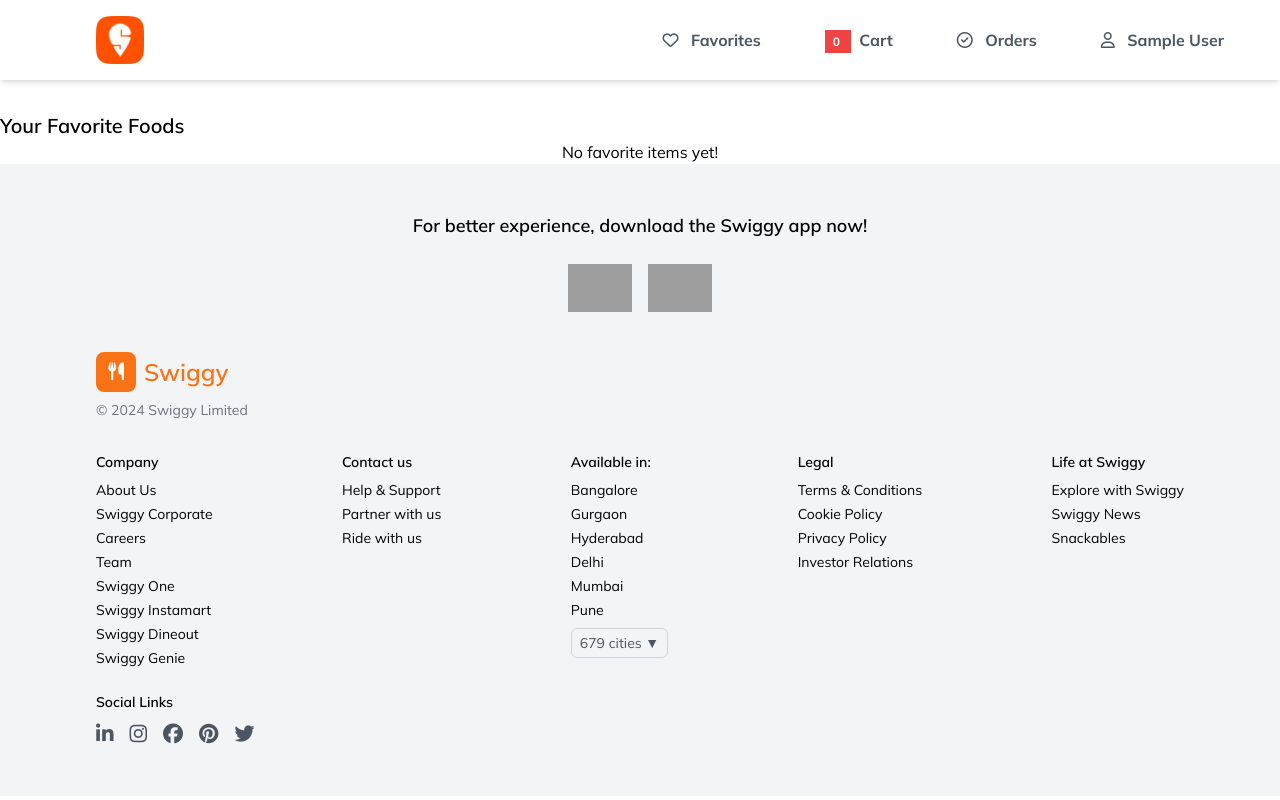
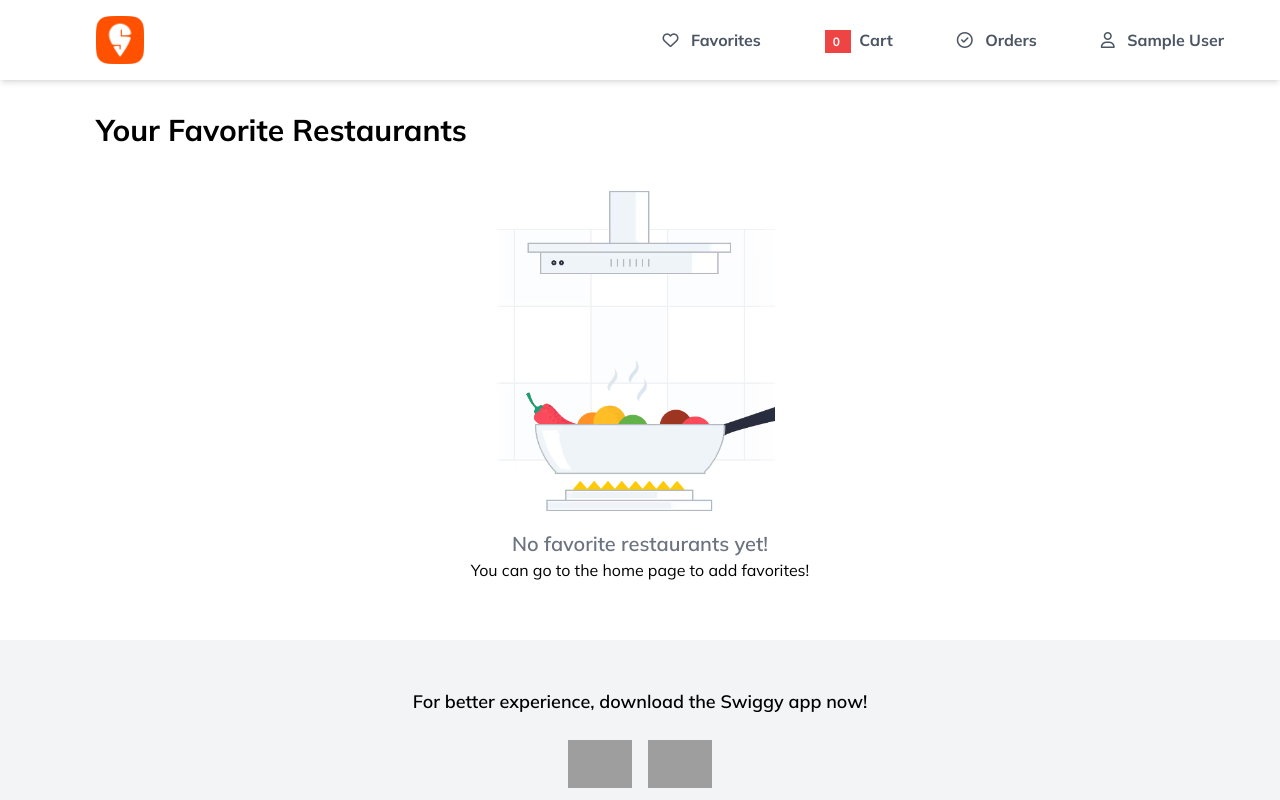
Before and after one commit to yeruvasaijahnavi/swiggy-clone, an Angular app: page /favs in a window 1280 px wide. Shown: the top 800 px of the page. Built offline with nearby package versions, Linux system fonts and the light colour scheme; sample sign-in values are in the browser's storage; grey boxes are pictures that could not be loaded.

Commit message:
Add styling to favorites

```diff
--- a/src/app/components/favorites/favorites.component.html
+++ b/src/app/components/favorites/favorites.component.html
@@ -1,6 +1,14 @@
-<h2 class="text-xl font-semibold mt-8">Your Favorite Foods</h2>
-<div *ngIf="favorites.length === 0" class="text-center">
-	<p>No favorite items yet!</p>
+<div class="mx-24 min-h-[66vh]">
+	<h2 class="text-3xl font-bold my-8">Your Favorite Restaurants</h2>
+	<div
+		*ngIf="favorites.length === 0"
+		class="text-center flex flex-col items-center"
+	>
+		<img src="assets/images/empty.png" alt="Cooking" class="mx-auto" />
+		<p class="text-gray-500 font-semibold text-xl">
+			No favorite restaurants yet!
+		</p>
+		<p class="">You can go to the home page to add favorites!</p>
 	</div>
 	<div
 		class="grid grid-cols-1 md:grid-cols-2 lg:grid-cols-4 gap-4"
@@ -8,19 +16,22 @@
 	>
 		<div
 			*ngFor="let favorite of favorites"
-		class="border rounded-lg p-4 text-center"
+			class="rounded-lg p-4 text-center"
 		>
 			<img
 				[src]="favorite.imageUrl"
 				alt="{{ favorite.name }}"
 				class="rounded-md mb-2"
 			/>
+			<div class="mx-3 flex justify-between items-center">
 				<h3 class="text-lg font-semibold">{{ favorite.name }}</h3>
 				<button
 					(click)="removeFromFavorites(favorite)"
-			class="mt-2 bg-red-500 text-white rounded px-4 py-2"
+					class="mt-2 text-orange-500 hover:text-orange-100"
 				>
-			Remove from Favorites
+					<i class="fas fa-heart"></i>
 				</button>
 			</div>
 		</div>
+	</div>
+</div>
```
Also changed, not shown: src/assets/images/empty.png (added). Lines whose indentation alone changed are shown as unchanged.
